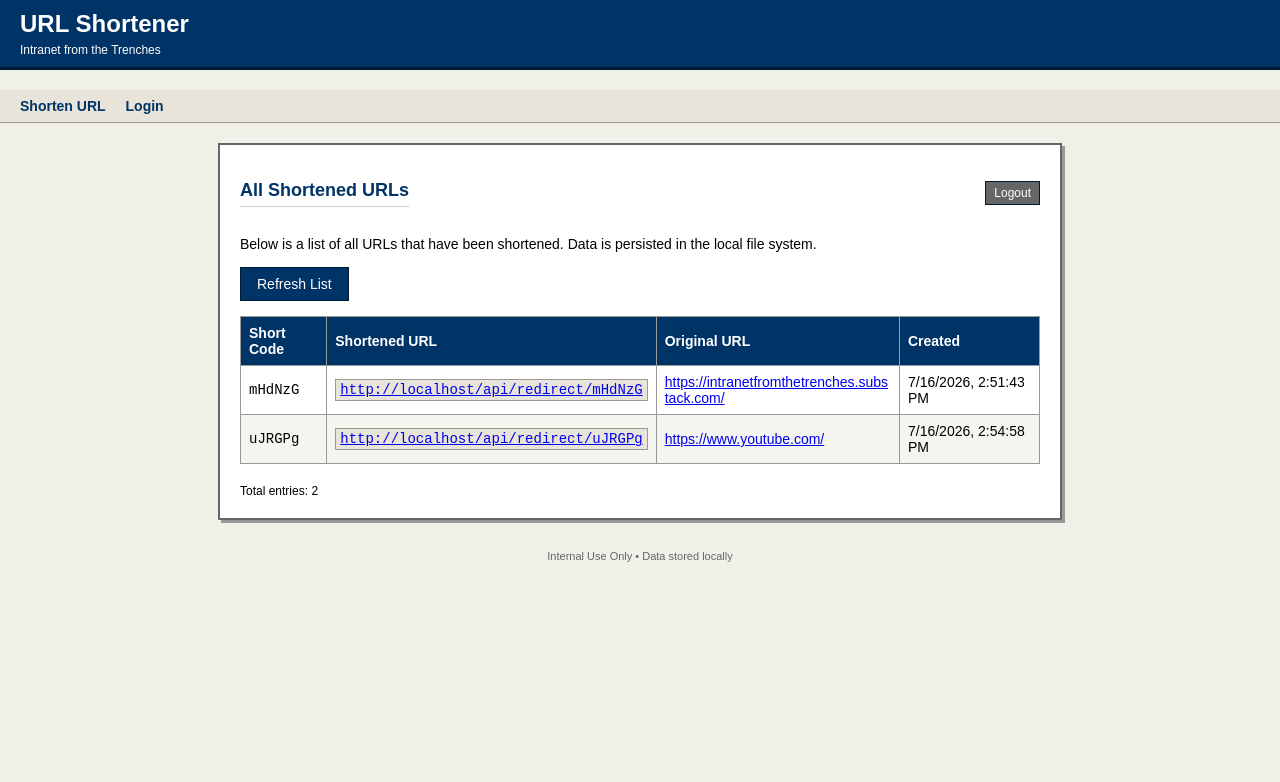
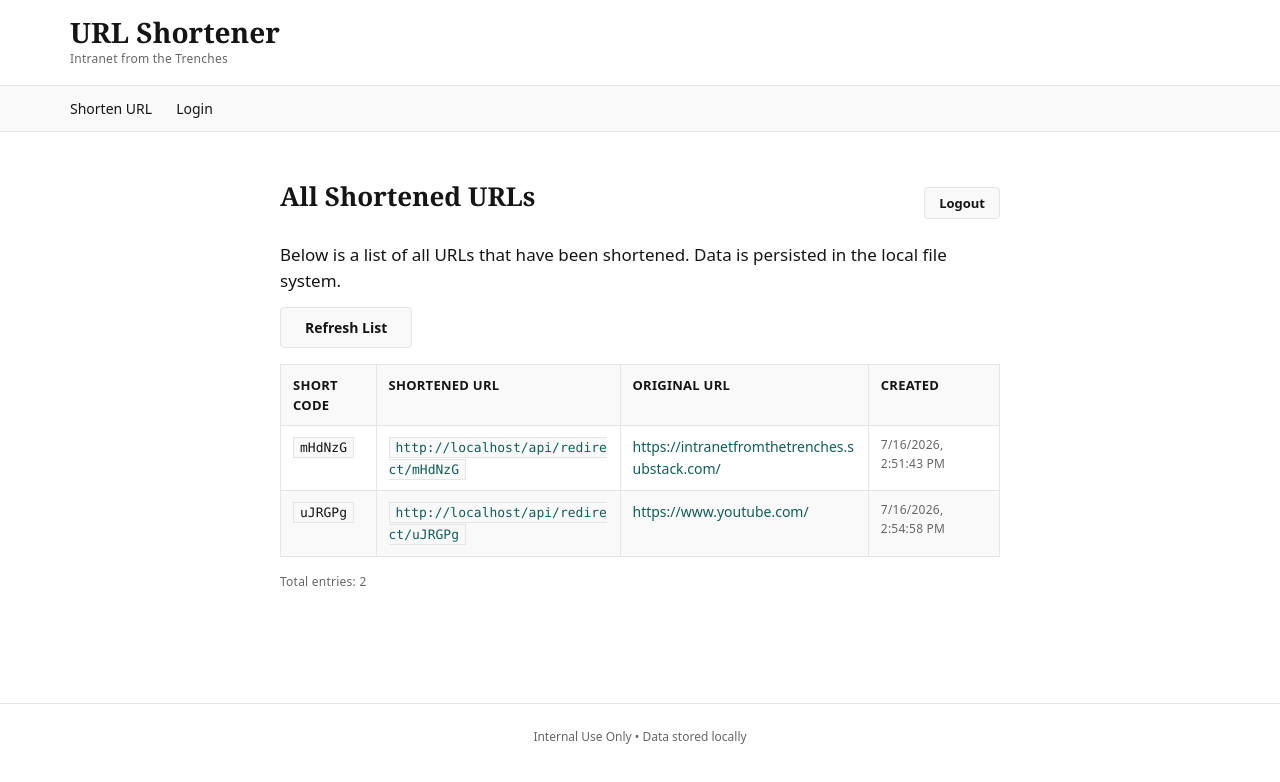
Before and after one commit to jaloplo/ai-ender-pearl, a Next.js app: page /list in a window 1280 px wide. Shown: the top 782 px of the page. Built offline with nearby package versions, Linux system fonts and the light colour scheme; no server answers.

Commit message:
feat: apply  similar UI style and design to Intranet from the Trenches web page

```diff
--- a/app/globals.css
+++ b/app/globals.css
@@ -1,143 +1,332 @@
-/* Intranet from the Trenches style */
+/*
+ * "Intranet from the Trenches" Web UI & Design Style Guide
+ * Implemented per ui-rules.md
+ * Editorial centric, minimalist, high-contrast, serif for content, sans for utility.
+ */
+
+:root {
+  --color-bg-primary: #FFFFFF;
+  --color-bg-secondary: #F9F9F9;
+  --color-text-primary: #151515;
+  --color-text-secondary: #666666;
+  --color-brand-accent: #115E59;
+  --color-border-subtle: #E5E5E5;
+}
+
+/* Base */
 body {
-  font-family: Arial, Helvetica, sans-serif;
-  background-color: #f0f0e8;
-  color: #000000;
+  font-family: system-ui, -apple-system, BlinkMacSystemFont, "Segoe UI", Roboto, Helvetica, Arial, sans-serif;
+  background-color: var(--color-bg-primary);
+  color: var(--color-text-primary);
   margin: 0;
   padding: 0;
+  font-size: 17px;
+  line-height: 1.55;
+}
+
+/* Editorial typography for headings and body prose */
+h1, h2, h3, .editorial {
+  font-family: Georgia, "Times New Roman", Times, serif;
+}
+
+h1 {
+  font-size: 36px;
+  font-weight: 700;
+  line-height: 1.15;
+  margin: 0 0 16px 0;
+}
+
+h2 {
+  font-size: 26px;
+  font-weight: 600;
+  line-height: 1.25;
+  margin: 0 0 12px 0;
+  color: var(--color-text-primary);
+}
+
+p, li {
+  font-size: 17px;
+  line-height: 1.55;
+  margin-bottom: 12px;
+}
+
+/* Layout Structure - adapted to 1140px max, 720px reading/content */
+.container {
+  max-width: 1140px;
+  margin: 0 auto;
+  padding: 0 32px;
+}
+
+.main-content {
+  max-width: 720px;
+  margin: 0 auto;
+  padding: 48px 0;
+}
+
+/* Header - sticky, clean, editorial */
+header {
+  background-color: var(--color-bg-primary);
+  border-bottom: 1px solid var(--color-border-subtle);
+  padding: 16px 0;
+  position: sticky;
+  top: 0;
+  z-index: 10;
+}
+
+.header-inner {
+  max-width: 1140px;
+  margin: 0 auto;
+  padding: 0 32px;
+  display: flex;
+  justify-content: space-between;
+  align-items: center;
+}
+
+header h1 {
+  font-size: 28px;
+  margin: 0;
+  color: var(--color-text-primary);
+}
+
+header .subtitle {
+  font-size: 12px;
+  color: var(--color-text-secondary);
+  margin: 2px 0 0 0;
+  letter-spacing: 0.02em;
+}
+
+/* Navigation - utility sans, subtle */
+nav {
+  background-color: var(--color-bg-secondary);
+  border-bottom: 1px solid var(--color-border-subtle);
+  padding: 8px 0;
+}
+
+.nav-inner {
+  max-width: 1140px;
+  margin: 0 auto;
+  padding: 0 32px;
+  display: flex;
+  align-items: center;
+  gap: 24px;
+}
+
+nav a {
+  color: var(--color-text-primary);
+  text-decoration: none;
+  font-family: system-ui, -apple-system, BlinkMacSystemFont, "Segoe UI", Roboto, Helvetica, Arial, sans-serif;
+  font-size: 14px;
+  font-weight: 500;
+  padding: 4px 0;
+}
+
+nav a:hover {
+  color: var(--color-brand-accent);
+  text-decoration: underline;
+}
+
+nav .nav-right {
+  margin-left: auto;
+}
+
+/* Forms - clean, flat */
+form {
+  background-color: var(--color-bg-secondary);
+  padding: 24px;
+  border: 1px solid var(--color-border-subtle);
+  margin-bottom: 24px;
+}
+
+label {
+  display: block;
+  font-size: 14px;
+  font-weight: 500;
+  margin-bottom: 6px;
+  color: var(--color-text-secondary);
+  font-family: system-ui, -apple-system, BlinkMacSystemFont, "Segoe UI", Roboto, Helvetica, Arial, sans-serif;
+}
+
+input[type="text"],
+input[type="url"],
+input[type="password"] {
+  width: 100%;
+  padding: 10px 12px;
+  border: 1px solid var(--color-border-subtle);
+  background-color: var(--color-bg-primary);
+  font-family: system-ui, -apple-system, BlinkMacSystemFont, "Segoe UI", Roboto, Helvetica, Arial, sans-serif;
+  font-size: 15px;
+  margin-bottom: 16px;
+  box-sizing: border-box;
+  color: var(--color-text-primary);
+}
+
+input[type="text"]:focus,
+input[type="url"]:focus,
+input[type="password"]:focus {
+  outline: none;
+  border-color: var(--color-brand-accent);
+  box-shadow: 0 0 0 1px var(--color-brand-accent);
+}
+
+/* Buttons & CTAs - per spec */
+button,
+.button {
+  background-color: var(--color-brand-accent);
+  color: #FFFFFF;
+  border: none;
+  border-radius: 4px;
+  padding: 10px 24px;
+  font-family: system-ui, -apple-system, BlinkMacSystemFont, "Segoe UI", Roboto, Helvetica, Arial, sans-serif;
+  font-size: 14px;
+  font-weight: 600;
+  cursor: pointer;
+  transition: opacity 0.1s ease;
+}
+
+button:hover,
+.button:hover {
+  opacity: 0.9;
+}
+
+button:disabled {
+  opacity: 0.6;
+  cursor: not-allowed;
+}
+
+/* Secondary button variant */
+button.secondary,
+.button.secondary {
+  background-color: var(--color-bg-secondary);
+  color: var(--color-text-primary);
+  border: 1px solid var(--color-border-subtle);
+}
+
+button.secondary:hover {
+  background-color: #f0f0f0;
+  opacity: 1;
+}
+
+/* Result / Success blocks */
+.result {
+  background-color: var(--color-bg-secondary);
+  border: 1px solid var(--color-border-subtle);
+  padding: 16px;
+  margin-top: 16px;
+}
+
+.result strong {
+  font-weight: 600;
+}
+
+/* Error messages */
+.error {
+  color: #b91c1c;
+  background-color: #fef2f2;
+  border: 1px solid #fecaca;
+  padding: 12px 16px;
+  margin: 16px 0;
   font-size: 14px;
 }
 
-.container {
-  max-width: 800px;
-  margin: 20px auto;
-  padding: 20px;
-  background-color: #ffffff;
-  border: 2px solid #666666;
-  box-shadow: 3px 3px 0 #999999;
+/* Tables - clean, high readability */
+table {
+  width: 100%;
+  border-collapse: collapse;
+  border: 1px solid var(--color-border-subtle);
+  font-size: 14px;
+  margin-bottom: 16px;
 }
 
-header {
-  background-color: #003366;
-  color: #ffffff;
-  padding: 10px 20px;
-  margin-bottom: 20px;
-  border-bottom: 3px solid #001a33;
+th, td {
+  border: 1px solid var(--color-border-subtle);
+  padding: 10px 12px;
+  text-align: left;
+  vertical-align: top;
 }
 
-header h1 {
-  margin: 0;
-  font-size: 24px;
-  font-weight: bold;
+th {
+  background-color: var(--color-bg-secondary);
+  color: var(--color-text-primary);
+  font-weight: 600;
+  font-size: 13px;
+  text-transform: uppercase;
+  letter-spacing: 0.02em;
 }
 
-nav {
-  background-color: #e8e4d9;
-  padding: 8px 20px;
-  border-bottom: 1px solid #999999;
-  margin-bottom: 20px;
+tr:nth-child(even) {
+  background-color: var(--color-bg-secondary);
 }
 
-nav a {
-  color: #003366;
-  text-decoration: none;
-  margin-right: 20px;
-  font-weight: bold;
+tr:hover {
+  background-color: #f5f5f5;
 }
 
-nav a:hover {
+/* Links */
+a {
+  color: var(--color-brand-accent);
+  text-decoration: none;
+}
+
+a:hover {
   text-decoration: underline;
 }
 
-h2 {
-  color: #003366;
-  border-bottom: 1px solid #cccccc;
-  padding-bottom: 5px;
-  font-size: 18px;
+a:visited {
+  color: #0f4a46; /* slightly darker teal */
 }
 
-form {
-  background-color: #f5f5f0;
-  padding: 15px;
-  border: 1px solid #999999;
-  margin-bottom: 20px;
+/* Utility classes */
+.short-url {
+  font-family: ui-monospace, SFMono-Regular, Menlo, Monaco, Consolas, "Liberation Mono", "Courier New", monospace;
+  background-color: var(--color-bg-secondary);
+  padding: 2px 6px;
+  border: 1px solid var(--color-border-subtle);
+  font-size: 13px;
+  word-break: break-all;
 }
 
-input[type="text"], input[type="url"] {
-  width: 100%;
-  padding: 8px;
-  border: 1px solid #666666;
-  font-family: Arial, sans-serif;
-  font-size: 14px;
-  margin-bottom: 10px;
-  box-sizing: border-box;
+.metadata {
+  font-size: 12px;
+  color: var(--color-text-secondary);
+  letter-spacing: 0.02em;
+  font-family: system-ui, -apple-system, BlinkMacSystemFont, "Segoe UI", Roboto, Helvetica, Arial, sans-serif;
 }
 
-button {
-  background-color: #003366;
-  color: #ffffff;
-  border: 1px solid #001a33;
-  padding: 8px 16px;
-  font-family: Arial, sans-serif;
-  font-size: 14px;
-  cursor: pointer;
+/* Footer */
+footer {
+  text-align: center;
+  margin-top: 64px;
+  padding: 24px 0;
+  font-size: 12px;
+  color: var(--color-text-secondary);
+  border-top: 1px solid var(--color-border-subtle);
 }
 
-button:hover {
-  background-color: #001a33;
+/* Responsive adjustments */
+@media (max-width: 768px) {
+  .container,
+  .header-inner,
+  .nav-inner {
+    padding: 0 16px;
   }
 
-.result {
-  background-color: #ffffcc;
-  border: 1px solid #cccc00;
-  padding: 10px;
-  margin-top: 15px;
+  h1 {
+    font-size: 28px;
+  }
+
+  h2 {
+    font-size: 22px;
+  }
+
+  .main-content {
+    padding: 32px 0;
   }
 
   table {
-  width: 100%;
-  border-collapse: collapse;
-  border: 1px solid #666666;
+    font-size: 13px;
   }
 
   th, td {
-  border: 1px solid #999999;
     padding: 8px;
-  text-align: left;
   }
-
-th {
-  background-color: #003366;
-  color: #ffffff;
-  font-weight: bold;
 }
-
-tr:nth-child(even) {
-  background-color: #f5f5f0;
-}
-
-tr:nth-child(odd) {
-  background-color: #ffffff;
-}
-
-a {
-  color: #0000ee;
-}
-
-a:visited {
-  color: #551a8b;
-}
-
-.short-url {
-  font-family: monospace;
-  background-color: #e8e4d9;
-  padding: 2px 4px;
-  border: 1px solid #999999;
-}
-
-.error {
-  color: #cc0000;
-  background-color: #ffeeee;
-  border: 1px solid #cc0000;
-  padding: 10px;
-}
--- a/app/layout.js
+++ b/app/layout.js
@@ -15,24 +15,35 @@ export default function RootLayout({ children }) {
     <html lang="en">
       <body>
         <header>
+          <div className="header-inner">
+            <div>
               <h1>URL Shortener</h1>
-          <p style={{ margin: '5px 0 0 0', fontSize: '12px' }}>Intranet from the Trenches</p>
+              <p className="subtitle">Intranet from the Trenches</p>
+            </div>
+          </div>
         </header>
+
         <nav>
+          <div className="nav-inner">
             <a href="/">Shorten URL</a>
             {isAuthenticated ? (
               <>
                 <a href="/list">List All URLs</a>
-              <a href="/api/auth/logout" style={{ float: 'right' }}>Logout</a>
+                <a href="/api/auth/logout" className="nav-right">Logout</a>
               </>
             ) : (
               <a href="/login">Login</a>
             )}
+          </div>
         </nav>
+
         <div className="container">
+          <div className="main-content">
             {children}
           </div>
-        <footer style={{ textAlign: 'center', marginTop: '30px', fontSize: '11px', color: '#666' }}>
+        </div>
+
+        <footer>
           Internal Use Only • Data stored locally
         </footer>
       </body>
--- a/app/list/page.js
+++ b/app/list/page.js
@@ -17,7 +17,6 @@ export default function ListPage() {
 
       if (!response.ok) {
         if (response.status === 401 || response.status === 403) {
-          // Should not happen due to middleware, but fallback
           window.location.href = '/login';
           return;
         }
@@ -42,17 +41,27 @@ export default function ListPage() {
 
   return (
     <>
-      <div style={{ display: 'flex', justifyContent: 'space-between', alignItems: 'center' }}>
+      <div style={{ display: 'flex', justifyContent: 'space-between', alignItems: 'center', marginBottom: '8px' }}>
         <h2>All Shortened URLs</h2>
-        <button onClick={handleLogout} style={{ backgroundColor: '#666666', fontSize: '12px', padding: '4px 8px' }}>
+        <button
+          onClick={handleLogout}
+          className="secondary"
+          style={{ fontSize: '13px', padding: '6px 14px' }}
+        >
           Logout
         </button>
       </div>
-      <p style={{ marginBottom: '15px' }}>
+
+      <p>
         Below is a list of all URLs that have been shortened. Data is persisted in the local file system.
       </p>
 
-      <button onClick={fetchUrls} disabled={loading} style={{ marginBottom: '15px' }}>
+      <button
+        onClick={fetchUrls}
+        disabled={loading}
+        className="secondary"
+        style={{ marginBottom: '16px' }}
+      >
         {loading ? 'Refreshing...' : 'Refresh List'}
       </button>
 
@@ -63,11 +72,13 @@ export default function ListPage() {
       )}
 
       {loading && !error && (
-        <p>Loading...</p>
+        <p className="metadata">Loading...</p>
       )}
 
       {!loading && items.length === 0 && !error && (
-        <p>No URLs have been shortened yet. Go to the <a href="/">Shorten page</a> to create one.</p>
+        <p>
+          No URLs have been shortened yet. Go to the <a href="/">Shorten page</a> to create one.
+        </p>
       )}
 
       {!loading && items.length > 0 && (
@@ -83,7 +94,7 @@ export default function ListPage() {
           <tbody>
             {items.map((item) => (
               <tr key={item.id}>
-                <td><code>{item.id}</code></td>
+                <td><code className="short-url">{item.id}</code></td>
                 <td>
                   <a href={item.shortUrl} target="_blank" rel="noopener noreferrer" className="short-url">
                     {item.shortUrl}
@@ -94,14 +105,14 @@ export default function ListPage() {
                     {item.original}
                   </a>
                 </td>
-                <td>{new Date(item.created).toLocaleString()}</td>
+                <td className="metadata">{new Date(item.created).toLocaleString()}</td>
               </tr>
             ))}
           </tbody>
         </table>
       )}
 
-      <div style={{ marginTop: '20px', fontSize: '12px' }}>
+      <div className="metadata" style={{ marginTop: '16px' }}>
         Total entries: {items.length}
       </div>
     </>
```
Also changed, not shown: app/login/page.js (+6 -4 lines), app/page.js (+5 -5 lines). Lines whose indentation alone changed are shown as unchanged.
